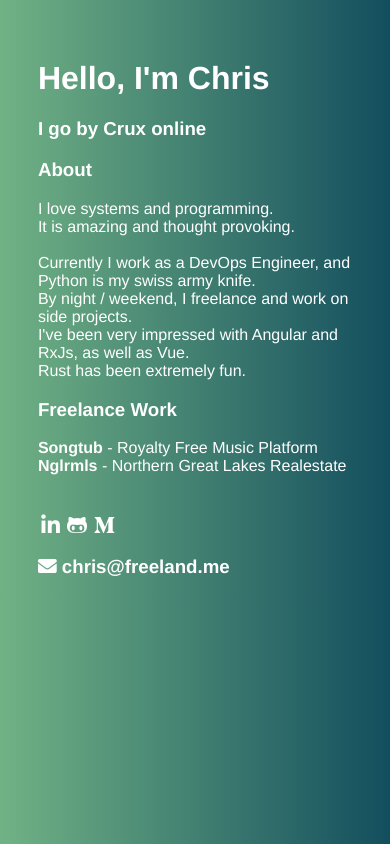
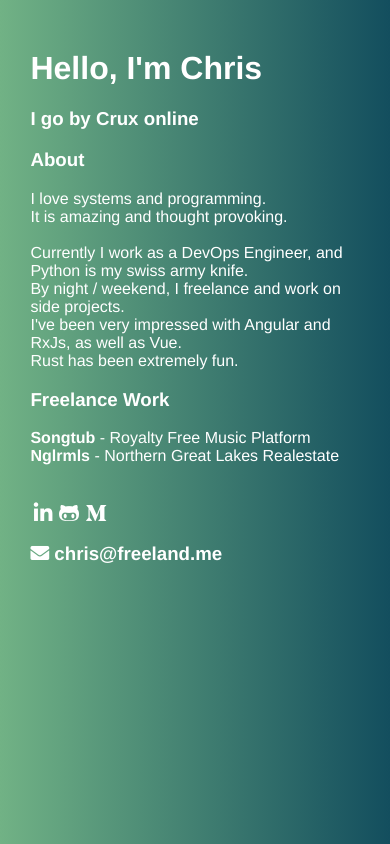
Before and after one commit to cruxone/cruxone.github.io, a Vue app: page / in a window 390 px wide. Built offline with nearby package versions, Linux system fonts and the light colour scheme.

Commit message:
Clean up of css margins on mobile, add pub script.

```diff
--- a/package.json
+++ b/package.json
@@ -1,11 +1,12 @@
 {
-  "name": "freeland-dot-me",
+  "name": "cruxone.github.io",
   "version": "0.1.0",
   "private": true,
   "scripts": {
     "serve": "vue-cli-service serve --open",
     "build": "vue-cli-service build",
-    "lint": "vue-cli-service lint"
+    "lint": "vue-cli-service lint",
+    "pub": "npm run build && rm -rf docs; cp -r dist docs && sed -i -e 's/src=\\//src=/g' docs/index.html ; sed -i -e 's/href=\\//href=/g' docs/index.html;cp CNAME docs/CNAME"
   },
   "dependencies": {
     "vue": "^2.5.16"
--- a/src/App.vue
+++ b/src/App.vue
@@ -58,9 +58,10 @@ export default {
     -moz-osx-font-smoothing: grayscale;
     text-align: center;
     color: white; /*#2c3e50;*/
-    margin-top: 60px;
+    margin-top: 50px;
     text-align: left;
-    margin-left: 8%;
+    margin-left: 6%;
+    margin-right: 6%;
   }
   #work {
     margin-top: 5%;
```
Also changed, not shown: 8 other files (tests, documents, lock files or other folders).
